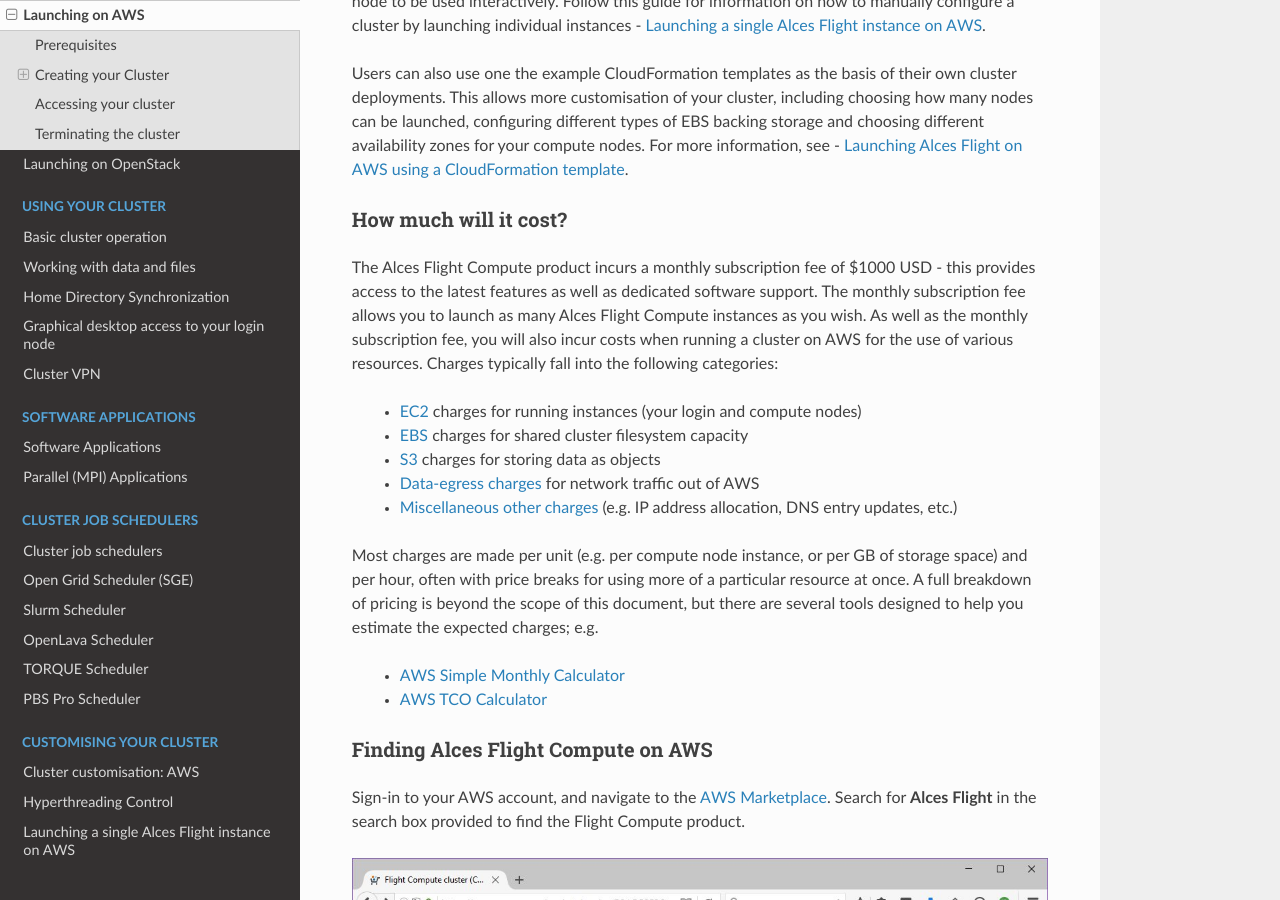
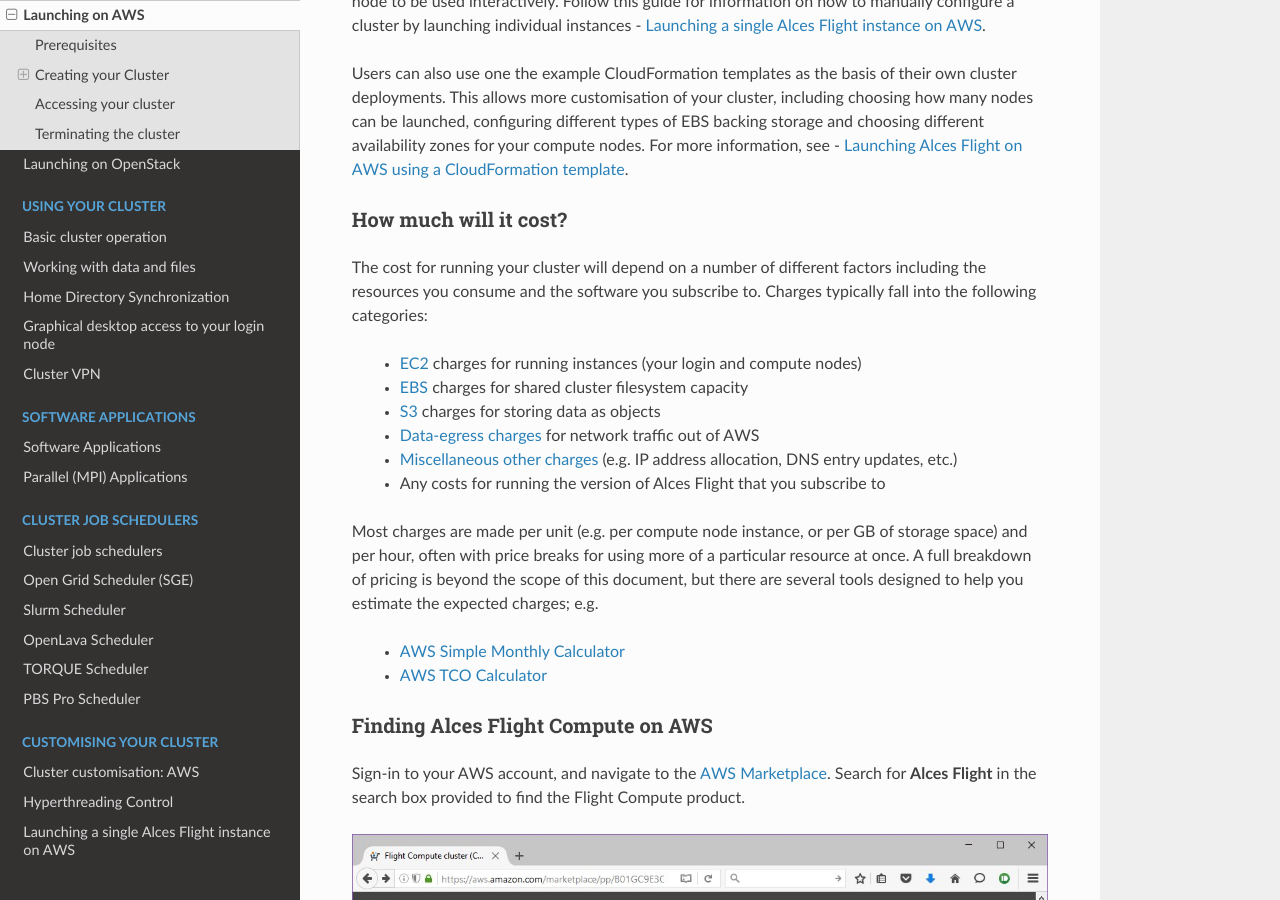
Before and after one commit to alces-software/flight-appliance-docs, a Sphinx documentation site: the page built from docs/source/launch-aws/launching_on_aws.rst, in a window 1280 px wide and 900 px high, scrolled down 1035 px. Built offline with Sphinx 7.4.7 and the Read the Docs theme 2.0.0, drawn with Linux system fonts in a browser that asks for light colours.

Commit message:
Update text around subscription costs   - Refs #45

```diff
--- a/docs/source/launch-aws/launching_on_aws.rst
+++ b/docs/source/launch-aws/launching_on_aws.rst
@@ -40,13 +40,14 @@
 How much will it cost?
 ----------------------
 
-The Alces Flight Compute product incurs a monthly subscription fee of $1000 USD - this provides access to the latest features as well as dedicated software support. The monthly subscription fee allows you to launch as many Alces Flight Compute instances as you wish. As well as the monthly subscription fee, you will also incur costs when running a cluster on AWS for the use of various resources. Charges typically fall into the following categories:
+The cost for running your cluster will depend on a number of different factors including the resources you consume and the software you subscribe to. Charges typically fall into the following categories:
 
  - `EC2 <https://aws.amazon.com/ec2/>`_ charges for running instances (your login and compute nodes)
  - `EBS <https://aws.amazon.com/ebs/>`_ charges for shared cluster filesystem capacity
  - `S3 <https://aws.amazon.com/s3/>`_ charges for storing data as objects
  - `Data-egress charges <https://aws.amazon.com/blogs/publicsector/aws-offers-data-egress-discount-to-researchers/>`_ for network traffic out of AWS
  - `Miscellaneous other charges <https://aws.amazon.com/pricing/services/>`_ (e.g. IP address allocation, DNS entry updates, etc.)
+ - Any costs for running the version of Alces Flight that you subscribe to
 
 Most charges are made per unit (e.g. per compute node instance, or per GB of storage space) and per hour, often with price breaks for using more of a particular resource at once. A full breakdown of pricing is beyond the scope of this document, but there are several tools designed to help you estimate the expected charges; e.g.
 
```
